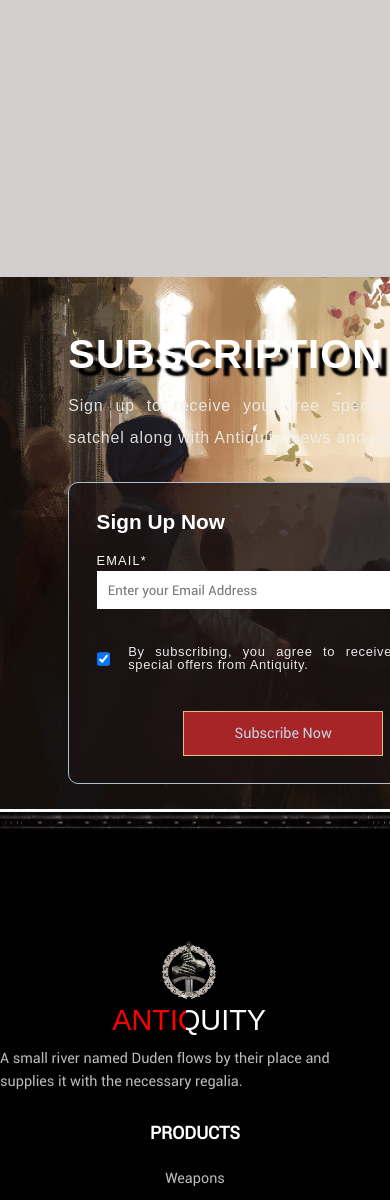
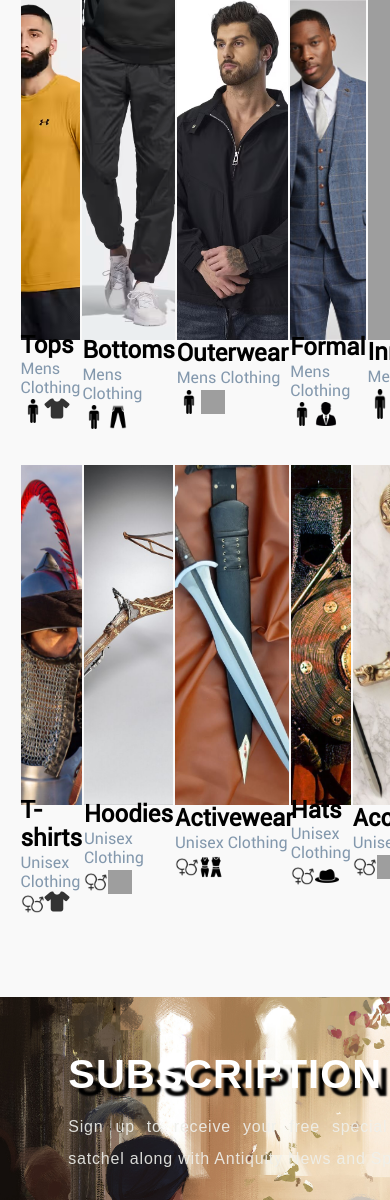
Before and after one commit to bautista-kath/new_ecommerce, a PHP site: page / in a window 390 px wide. Shown: the part 2120-3320 px from the top of the page. Run offline with PHP 8.4, Linux system fonts and the light colour scheme; data that the repository does not hold is empty; some libraries are stand-ins or nearby versions; some web fonts are replaced; grey boxes are pictures that could not be loaded.

Commit message:
made some adjustments

```diff
--- a/css/featured-section.css
+++ b/css/featured-section.css
@@ -1,19 +1,21 @@
 #featured-section {
+    #featured-section {
     margin: auto;
-    padding: 0; /* Remove fixed padding to let content define the height */
+    padding-bottom: 1350px;
     min-width: 1366px;
     max-width: 1920px;
-    width: 100%; /* Ensure section spans full width */
+    min-height: 5000px; /* Minimum height */
     position: relative;
     z-index: 7;
-    background-color: #d2cece; /* Optional: Set a neutral background color */
+}
 }
 
 .featured-header {
     display: flex;
     flex-direction: column;
     margin: 0 auto;
-    padding: 4% 1%; /* Flexible padding for spacing */
+    padding-top: 4%;
+    padding-left: 1%;
     align-items: flex-start; /* Align to start, instead of left */
     width: 100%;
     position: relative;
@@ -34,38 +36,32 @@
 }
 
 .featured-main {
-    /* display: flex;
-    flex-wrap: row; */
+    display: flex;
+    flex-direction: row;
     margin: auto;
-    padding: 2% 5%; /* Add spacing around content */
+    padding: 0 5%;
     width: 100%;
-    /* align-items: stretch; */
+    margin-top: 2%;
+    align-items: stretch;
 }
 
 .featured-container {
     height: 400px;
-    /* display: flex; */
-    /* flex-direction: column; */
+    display: flex;
+    flex-direction: column;
     margin: auto;
-    padding: 5px;
-    /* border: 30px solid #000; */
-    width: 100%;
-    max-width: 100%; /* Limit container width for responsive design */
-    /* border-image: url(../images/borders/border-01.png) 12.9% round; */
+    padding: 1px;
+    width: 33%;
     z-index: 2;
     transition: transform 500ms;
     cursor: pointer;
-}
-
-.featured-container img {
-    width: 100%; /* Ensure images fit within their containers */
 }
 
 
 .featured-container:hover {
     transform: translateY(-30px) scale(1.1);
     transform: scale(1.1);
-    /* filter: brightness(80%); */
+    filter: brightness(80%);
 }
 
 .featured-image {
@@ -93,7 +89,7 @@
 
 .featured-product-title {
     padding: 10% 0% 1% 0%;
-    font-family: 'Asul', sans-serif;
+    /* font-family: 'Asul', sans-serif; */
     color: #000000;
     text-align: left;
     font-size: 1.5em;
@@ -101,8 +97,8 @@
 }
 
 .featured-product-subtitle {
-    font-family: 'Asul', sans-serif;
-    color: #000000;
+    /* font-family: 'Asul', sans-serif; */
+    color: #8398ad;
     font-size: 1em;
     margin: 0;
     text-align: left;
@@ -116,6 +112,7 @@
     padding: auto;
     position: relative;
 }
+
 
 .fa-female {
     font-size: 20px; /* Adjust the size as needed */
@@ -159,10 +156,16 @@
     box-shadow: 0 0 10px #41438a, 0 0 20px #41438a;
 }
 
+.section {
+    display: flex;
+    flex-direction: row; /* Or row if you prefer horizontal layout */
+}
+
+
 .seeall-container {
     display: flex;
     justify-content: center;
-    margin: 25px;
+    margin: 50px 0; /* Adjust top and bottom margins as needed */
     padding: 0;
     position: absolute;
     bottom: 0; /* Position the container at the bottom */
--- a/functions/common_function.php
+++ b/functions/common_function.php
@@ -38,7 +38,7 @@ function display_women_categories() {
 
         // Output the category in a responsive column
         echo "
-        <div class='col-12 col-md-2 mb-3'> <!-- col-12 for mobile, col-md-2 for 5 columns on medium screens -->
+        <div class='col-12 col-sm-6 col-md-2 mb-3'> <!-- Updated columns for better responsiveness -->
             <div class='featured-container'>
                 <a href='category.php?id=$categoryID'>
                     <img class='featured-image' src='./images/pictures/$imageName' alt='$categoryName' width='100%'>
@@ -72,4 +72,5 @@ function display_women_categories() {
 
     echo "</div>"; // Close the featured-main div
 }
+
 ?>
--- a/index.php
+++ b/index.php
@@ -158,13 +158,8 @@
                     </div>
                 </div>
                 <!-- WOMENS CATEGORIES -->
+
                 <div class="featured-main" id="womens-categories">
-                    <div class="featured-container">
-                        <?php display_women_categories(); ?>
-                    </div>
-                </div>
-
-                <!-- <div class="featured-main" id="womens-categories">
                     <div class="featured-container">
                         <a href="#">
                             <img class="featured-image" src="./images/pictures/tops-women.jpg" width="100%" alt="crusader sword">
@@ -240,11 +235,11 @@
                             </div>
                         </div>
                     </div>
-                </div> -->
+                </div>
                 <br><br><br>
 
                 <!-- MENS CATEGORIES -->
-                <!-- <div class="featured-main" id="mens-categories">
+                <div class="featured-main" id="mens-categories">
                     <div class="featured-container">
                         <a href="#">
                             <img class="featured-image" src="./images/pictures/tops-men.png" width="100%" alt="char'a'ina set">
@@ -320,12 +315,12 @@
                             </div>
                         </div>
                     </div>
-                </div> -->
+                </div>
 
                 <br><br><br>
 
                 <!-- UNISEX CLOTHING -->
-                <!-- <div class="featured-main" id="unisex-categories">
+                <div class="featured-main" id="unisex-categories">
                     <div class="featured-container">
                         <a href="#">
                             <img class="featured-image" src="./images/pictures/i-productfeatured02.jpg" width="100%" alt="char'a'ina set">
@@ -401,7 +396,7 @@
                             </div>
                         </div>
                     </div>
-                </div> -->
+                </div>
                 <br><br><br><br><br><br><br>
                 <div class="seeall-container">
                     <button class="seeall-button" type="button">
```
